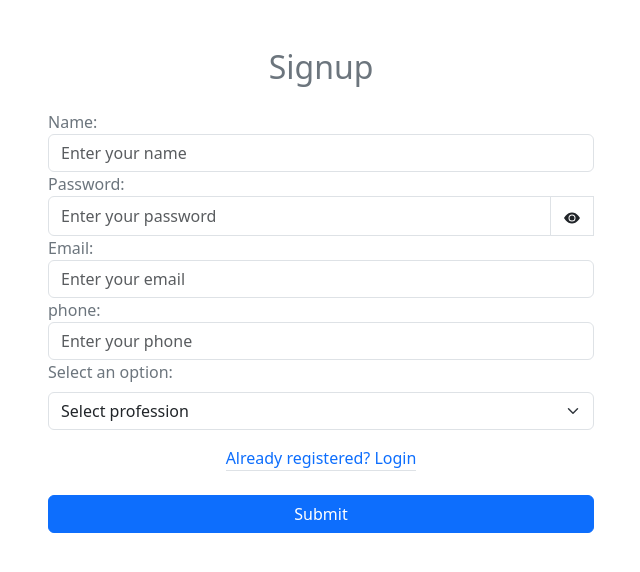
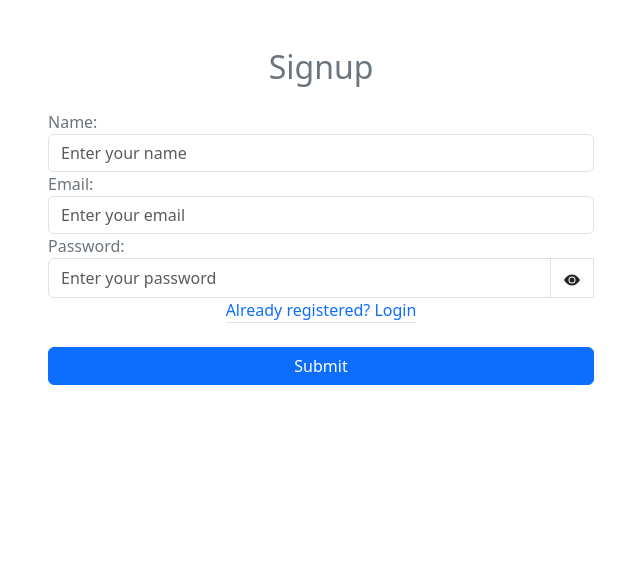
Before and after one commit to arifahd92/Chat_App, a React (Create React App) app in the folder frontend/: page /signup in a window 1280 px wide. Shown: the top 572 px of the page, without its empty margins (319-959 px from the left). Built offline with nearby package versions, Linux system fonts and the light colour scheme; the HTML template or start-up script is replaced by a standard one.

Commit message:
integrated frontend with backend

```diff
--- a/frontend/src/components/Login.js
+++ b/frontend/src/components/Login.js
@@ -24,36 +24,6 @@ export default function Login() {
   const handleSubmit = (e) => {
     e.preventDefault();
     console.log(formData);
-    const user = JSON.parse(localStorage.getItem("user")) || [];
-    if (user.length === 0) {
-      alert("invalid credentials");
-      return;
-    }
-    const name = formData.name;
-    let index = -1;
-    for (let i = 0; i < user.length; i++) {
-      if (user[i].name === name) {
-        index = i;
-        break;
-      }
-    }
-    if (index === -1) {
-      alert("invalid credentials");
-      return;
-    }
-
-    if (user[index].password === formData.password) {
-      alert("login successfull");
-      localStorage.setItem("login", "true");
-      setFormData({
-        name: "",
-        password: "",
-      });
-      navigate("/dashboard");
-    } else {
-      alert("invalid credentials");
-      return;
-    }
   };
   return (
     <>
--- a/frontend/src/components/Signup.js
+++ b/frontend/src/components/Signup.js
@@ -1,14 +1,13 @@
 import React, { useState } from "react";
-
+//import "./user.css";
 import { EyeFill, EyeSlashFill } from "react-bootstrap-icons";
+import axios from "axios";
 import { useNavigate } from "react-router-dom";
 function Signup() {
   const [formData, setFormData] = useState({
     name: "",
+    email: "",
     password: "",
-    email: "",
-    phone: "",
-    profession: "",
   });
 
   const [showPassword, setShowPassword] = useState(false);
@@ -25,21 +24,36 @@ function Signup() {
   const handleTogglePassword = () => {
     setShowPassword(!showPassword);
   };
-  const handleSubmit = (e) => {
+
+  const handleSubmit = async (e) => {
     e.preventDefault();
-    const user = JSON.parse(localStorage.getItem("user")) || [];
-    user.push(formData);
-    localStorage.setItem("user", JSON.stringify(user));
-    alert("success");
-    setFormData({
-      name: "",
-      password: "",
-      email: "",
-      phone: "",
-      profession: "",
-    });
-    navigate("/");
+
+    try {
+      const response = await axios.post(
+        "http://localhost:4000/signup",
+        formData
+      );
+      // Assuming that you expect a status code in the response, check it like this:
+      console.log(response.status);
+      if (response.status !== 200) {
+        alert("Something went wrong");
+        return;
+      }
+      console.log(response.data);
+      const data = response.data;
+      localStorage.setItem("userToken", data.token);
+      localStorage.setItem("userId", data.id);
+      localStorage.setItem("userEmail", formData.email);
+      //localStorage.setItem("premium", JSON.stringify(response.data.premium));
+      alert("success");
+      setFormData({ name: "", email: "", password: "" });
+      navigate("/expense");
+    } catch (err) {
+      console.log(err.response.data.error);
+      alert(err.response.data.error);
+    }
   };
+
   return (
     <div className="mainContainer">
       <div className="container mt-5 d-flex justify-content-center ">
@@ -62,7 +76,19 @@ function Signup() {
                   placeholder="Enter your name"
                 />
               </div>
-
+              <div className="form-group">
+                <label htmlFor="email">Email:</label>
+                <input
+                  required
+                  type="email"
+                  className="form-control"
+                  id="email"
+                  name="email"
+                  value={formData.email}
+                  onChange={handleChange}
+                  placeholder="Enter your email"
+                />
+              </div>
               <div className="form-group">
                 <label htmlFor="password">Password:</label>
                 <div className="input-group">
@@ -86,52 +112,6 @@ function Signup() {
                   </div>
                 </div>
               </div>
-              <div className="form-group">
-                <label htmlFor="email">Email:</label>
-                <input
-                  required
-                  type="email"
-                  className="form-control"
-                  id="email"
-                  name="email"
-                  value={formData.email}
-                  onChange={handleChange}
-                  placeholder="Enter your email"
-                />
-              </div>
-              <div className="form-group">
-                <label htmlFor="phone">phone:</label>
-                <input
-                  required
-                  type="phone"
-                  className="form-control"
-                  id="phone"
-                  name="phone"
-                  value={formData.phone}
-                  onChange={handleChange}
-                  placeholder="Enter your phone"
-                />
-              </div>
-              <div className="mb-3">
-                <label htmlFor="exampleSelect" className="form-label">
-                  Select an option:
-                </label>
-                <select
-                  required
-                  className="form-select"
-                  id="category"
-                  name="profession"
-                  onChange={handleChange}
-                  value={formData.profession}>
-                  <option disabled value="">
-                    Select profession
-                  </option>
-                  <option value="Groccery">Software Engineer</option>
-                  <option value="Rent">Doctor</option>
-                  <option value="Shopping">Teacher</option>
-                  <option value="Movie">Accountant</option>
-                </select>
-              </div>
               <div className="d-flex justify-content-center text-primary">
                 <div
                   className="signup  border-bottom  cursor-pointer"
```
